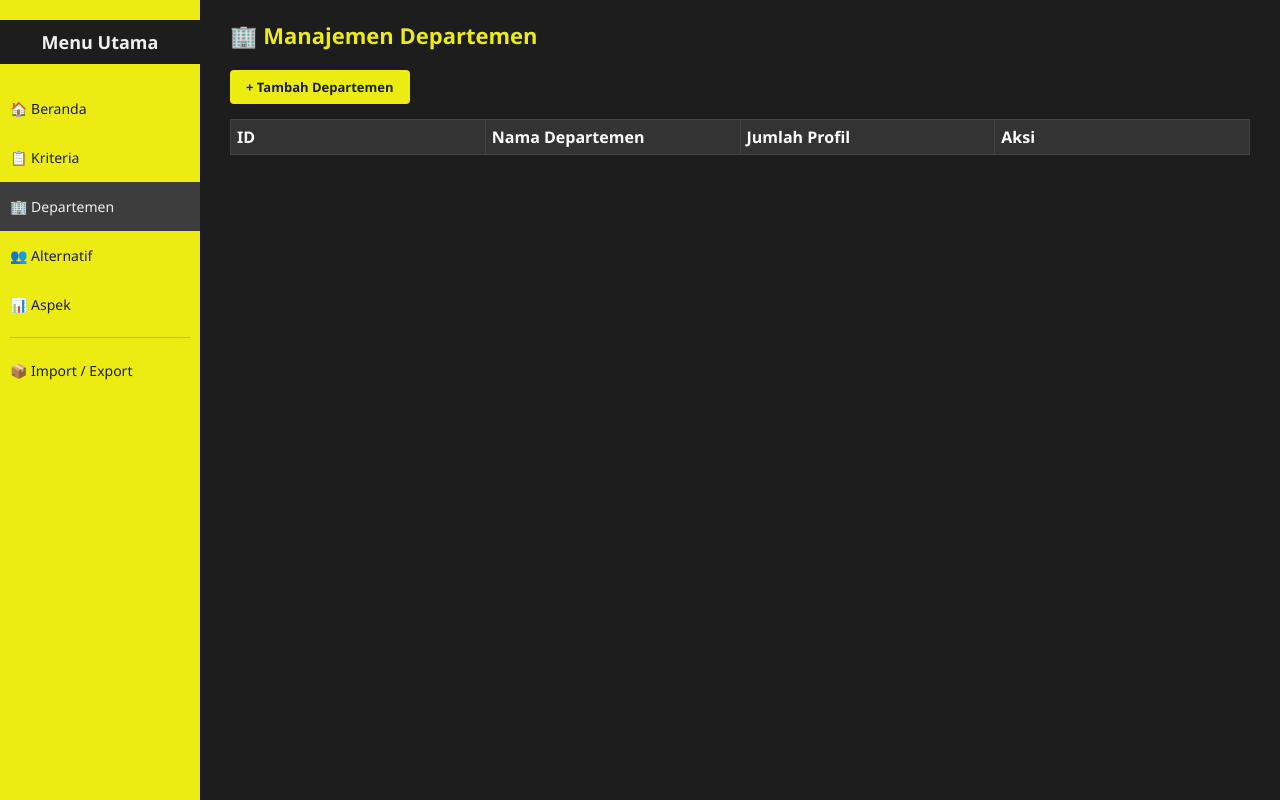
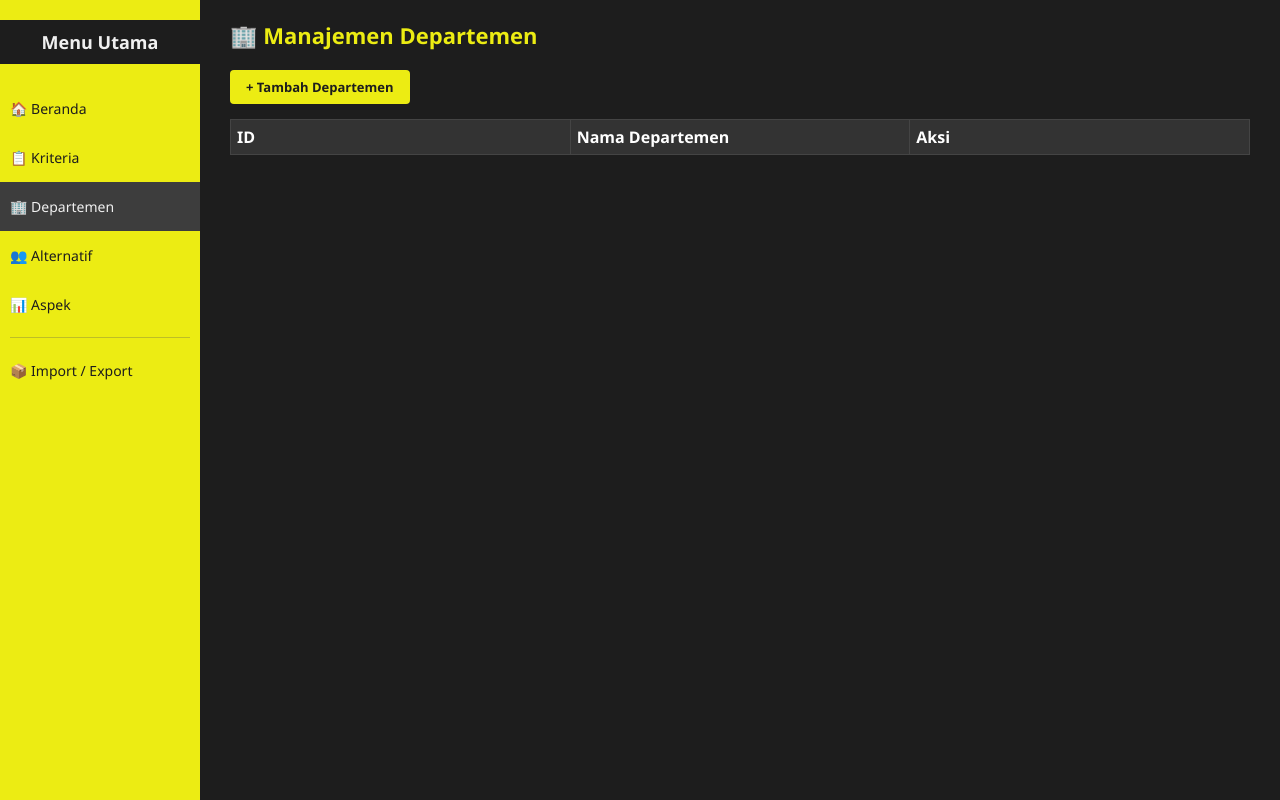
Before and after one commit to hmjbi-poliwangi/SPK-Project, a Flask app: page /departments in a window 1280 px wide. Run offline with Flask 3, Linux system fonts and the light colour scheme; lists and menus that the app fills with data are empty.

Commit message:
Remove profile count column from departments table
Removed the 'Jumlah Profil' table header and the corresponding cell that displayed d.active_profiles in templates/departments.html. This simplifies the departments list UI by no longer showing the profile count column.

```diff
--- a/templates/departments.html
+++ b/templates/departments.html
@@ -11,7 +11,6 @@
         <tr>
             <th>ID</th>
             <th style="width:auto">Nama Departemen</th>
-            <th>Jumlah Profil</th>
             <th>Aksi</th>
         </tr>
     </thead>
@@ -52,7 +51,6 @@ function loadDepartments() {
                 tr.innerHTML = `
                     <td>${d.id}</td>
                     <td><a href="/departments/${d.id}" style="color:#ecec13;text-decoration:none;">${escapeHtml(d.name)}</a></td>
-                    <td>${d.active_profiles}</td>
                     <td>
                         <div class="btn-group">
                             <a href="/departments/${d.id}" class="btn btn-purple btn-sm">Detail</a>
```
